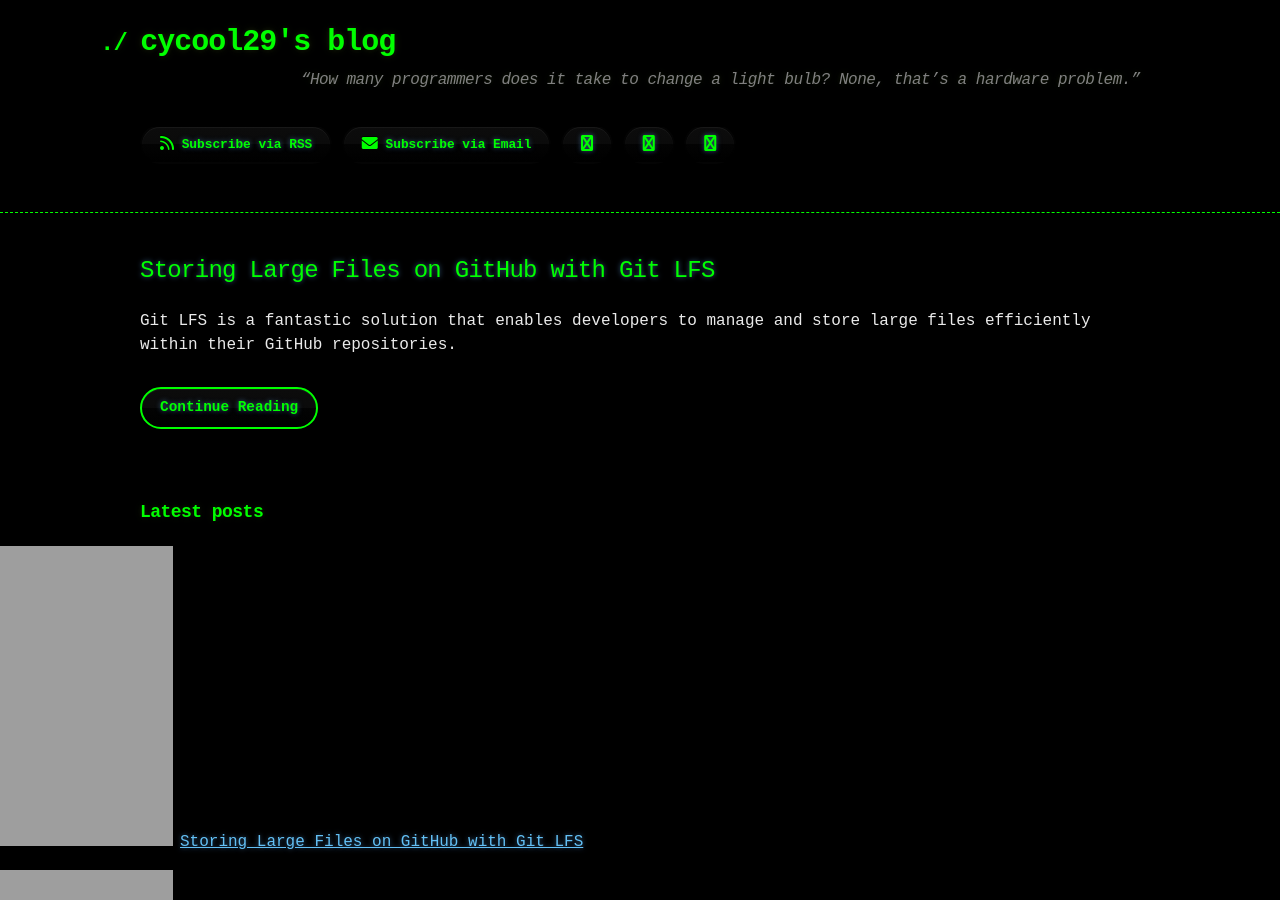
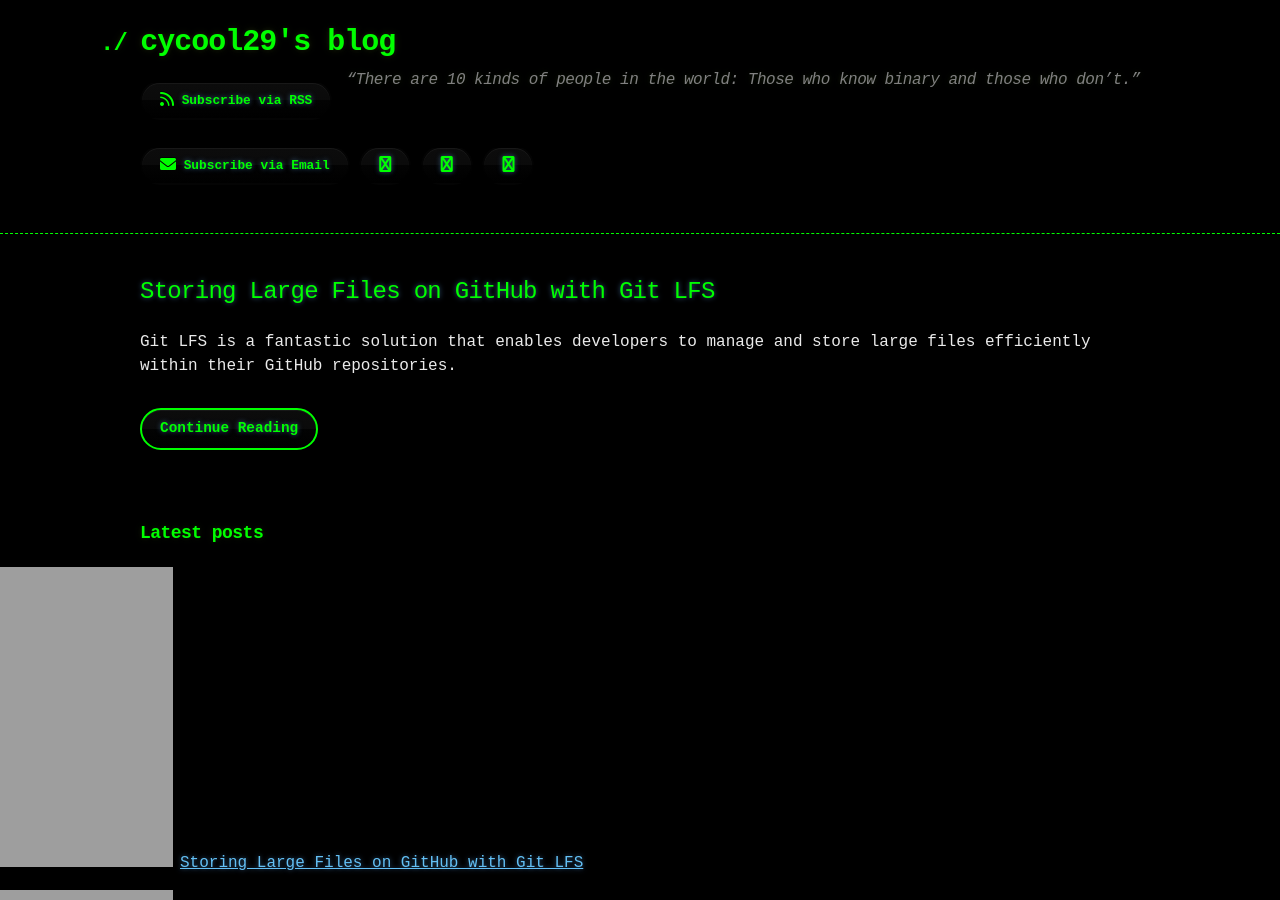
Before and after one commit to cycool29/cycool29.github.io, a Jekyll site: the page built from index.md, in a window 1280 px wide and 900 px high. Built offline with Jekyll 4.4.1, drawn with Linux system fonts in a browser that asks for light colours; a style sheet for code colours, icons or effects is not loaded.

Commit message:
Update quotes

```diff
--- a/_config.yml
+++ b/_config.yml
@@ -1,5 +1,5 @@
 title: cycool29's blog
-description: "“How many programmers does it take to change a light bulb? None, that’s a hardware problem.” "
+description: "“There are 10 kinds of people in the world: Those who know binary and those who don’t.” "
 bio: A high school student. Intermediate in Python, Git, Bash. Learning JavaScript. He/Him. "
 author: cycool29
 url: https://cycool29.github.io
```
